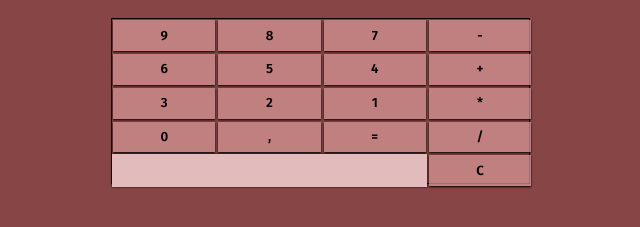
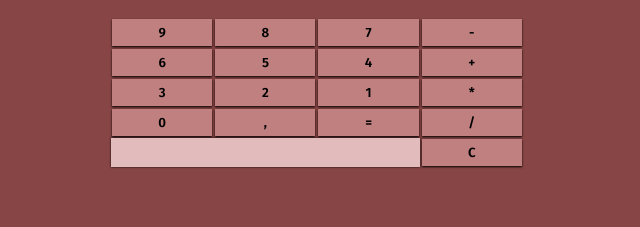
Before and after one commit to MarinaAlane/Calculator-App, a plain HTML site: page index.html in a window 1280 px wide. Shown: the part 87-314 px from the top of the page, without its empty margins (314-954 px from the left). Drawn offline with Linux system fonts and the light colour scheme.

Commit message:
Grid and visor final.

```diff
--- a/index.html
+++ b/index.html
@@ -29,7 +29,7 @@
 <button class="num" >=</button>
 <button class="num" onclick="addText('/')">/</button>
 <button id="visor">
-  <span id="visorText">&nbsp;</span>
+  <div id="visorText">&nbsp;</div>
 </button>
 <button class="num" onclick="clearAll()">C</button>
 </main>
--- a/script.js
+++ b/script.js
@@ -1,12 +1,12 @@
-let visorText = document.getElementById("visor");
+let visorText = document.getElementById("visorText");
 
 const addText = function(calc_input){
-    visorText.innerHTML = visorText.innerHTML.trimEnd().concat(calc_input);
+    visorText.innerText = visorText.innerText.trimEnd().concat(calc_input);
 }
 
 const clearAll = function(){
     //window.alert('funciona!')
-    visorText.innerHTML = '&nbsp;';
+    visorText.innerText = '';
 }
 
 //visor.innerText = "Wow!"
--- a/style.css
+++ b/style.css
@@ -15,28 +15,14 @@ h1 {
 
 main {
     display: grid;
-    grid-template-columns: repeat(4, 25%);
+    grid-template-columns: repeat(4, 24.5%);
     grid-template-rows: repeat(5, 20%);
     grid-gap:1px;
     max-width: 33%;
     margin-left: 33%;
-    border: 1px solid;
-    /*
-    padding-top: 5%;
-    align-items: center;
-    */
 }
 
 .num {
-
-/*
-flex: 1 1 auto;
-margin-top: 3px;
-align-items: center;
-justify-content: center;
-height: 65px;
-
-*/
 padding:5%;
 margin: 1px;
 font-family: 'Fira Sans', sans-serif;
@@ -51,25 +37,21 @@ button:hover {
 
 
 #visor {
-    /*display: flex;
-    height: 65px;
-    width: 195px;
-    font-family: 'Fira Sans', sans-serif;
-    background-color: rgb(197, 191, 175);
-    border: unset;
-    box-shadow: 0px 1px 2px black;
-    margin-left: 80px;
-    height: 62px;
-
-    margin-top: 5px;
-    margin-right: 5px;
-    */
-
+    position: relative;
     grid-column: 1/4;
     grid-row: 5/5;
-    padding: 5%;
+    padding: 1px;
     background-color: rgb(226, 188, 188);
     border: unset;
     box-shadow: 0px 0px 2px black;
+    white-space: nowrap;
+    overflow: hidden;
 
 }
+
+#visorText {
+    position: absolute;
+    top: 0;
+    right: 0;
+    font-size: 1.4em;
+}
```
